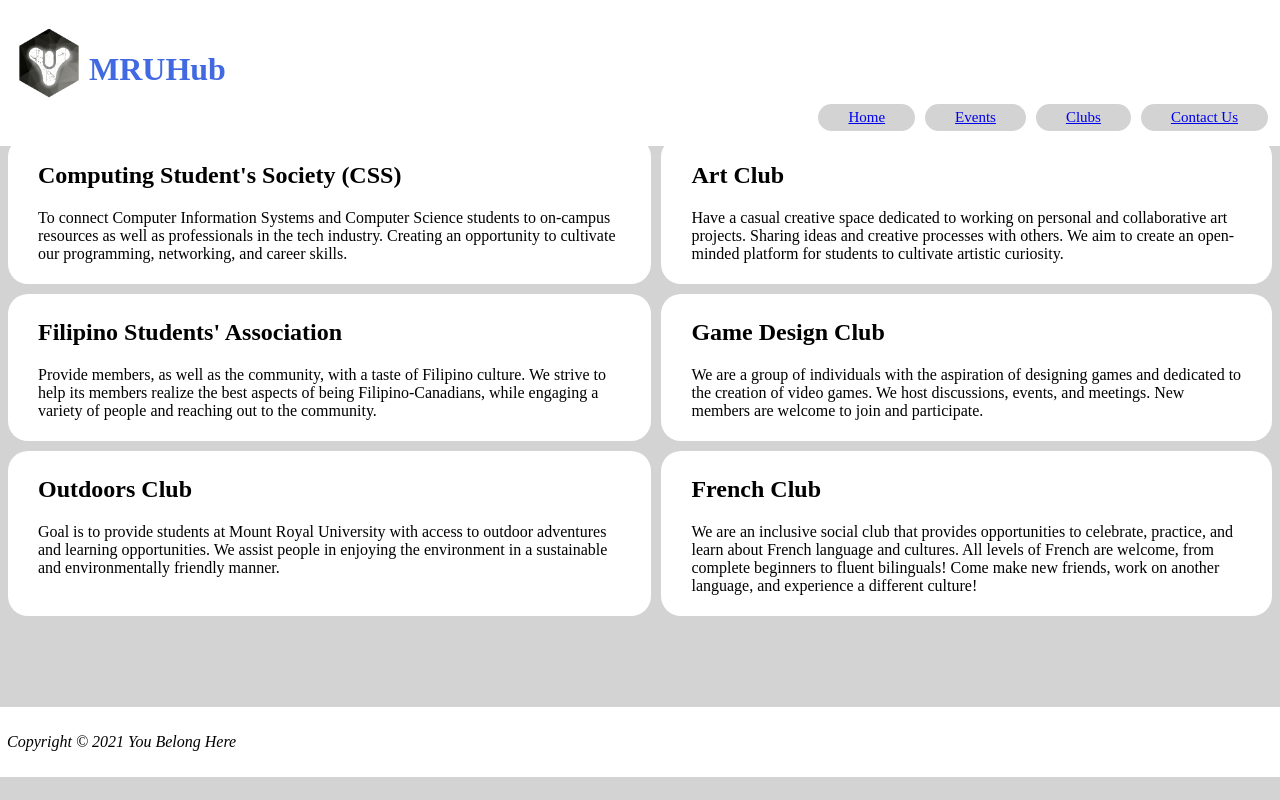
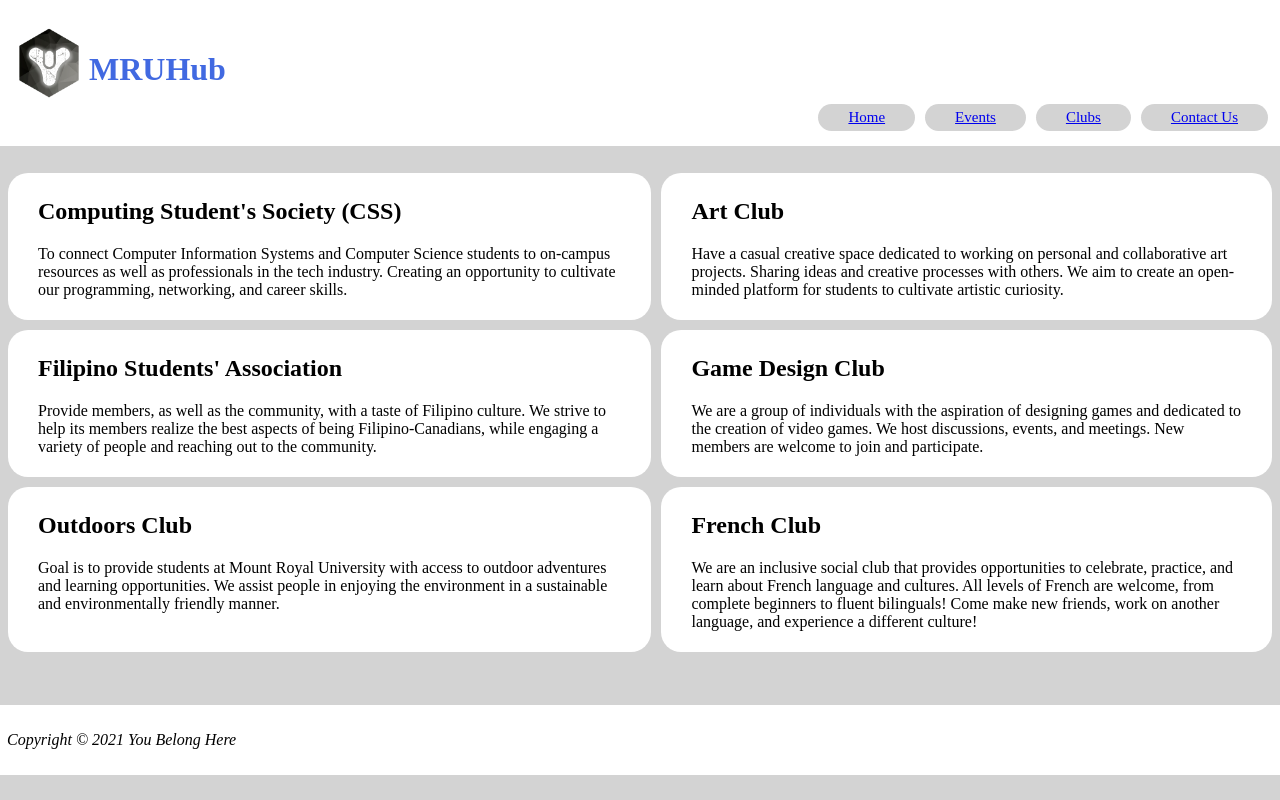
Before and after one commit to JordanMercurio/Assignment1COMP2511, a PHP site: page /3Clubs.html in a window 1280 px wide. Run offline with PHP 8.4, Linux system fonts and the light colour scheme.

Commit message:
club update

```diff
--- a/3Clubs.css
+++ b/3Clubs.css
@@ -64,7 +64,7 @@ div.Logo {
 footer {
     float: right;
     position: relative;
-    top: 100px;
+    top: 62px;
     background-color: #FFFFFF;
     border: 4pt solid #FFFFFF;
     padding: 5px;
--- a/3Clubs.html
+++ b/3Clubs.html
@@ -38,6 +38,8 @@
 
         </header>
 
+        <br>
+        <br>
         <div class="wrapper">
 
 
```
